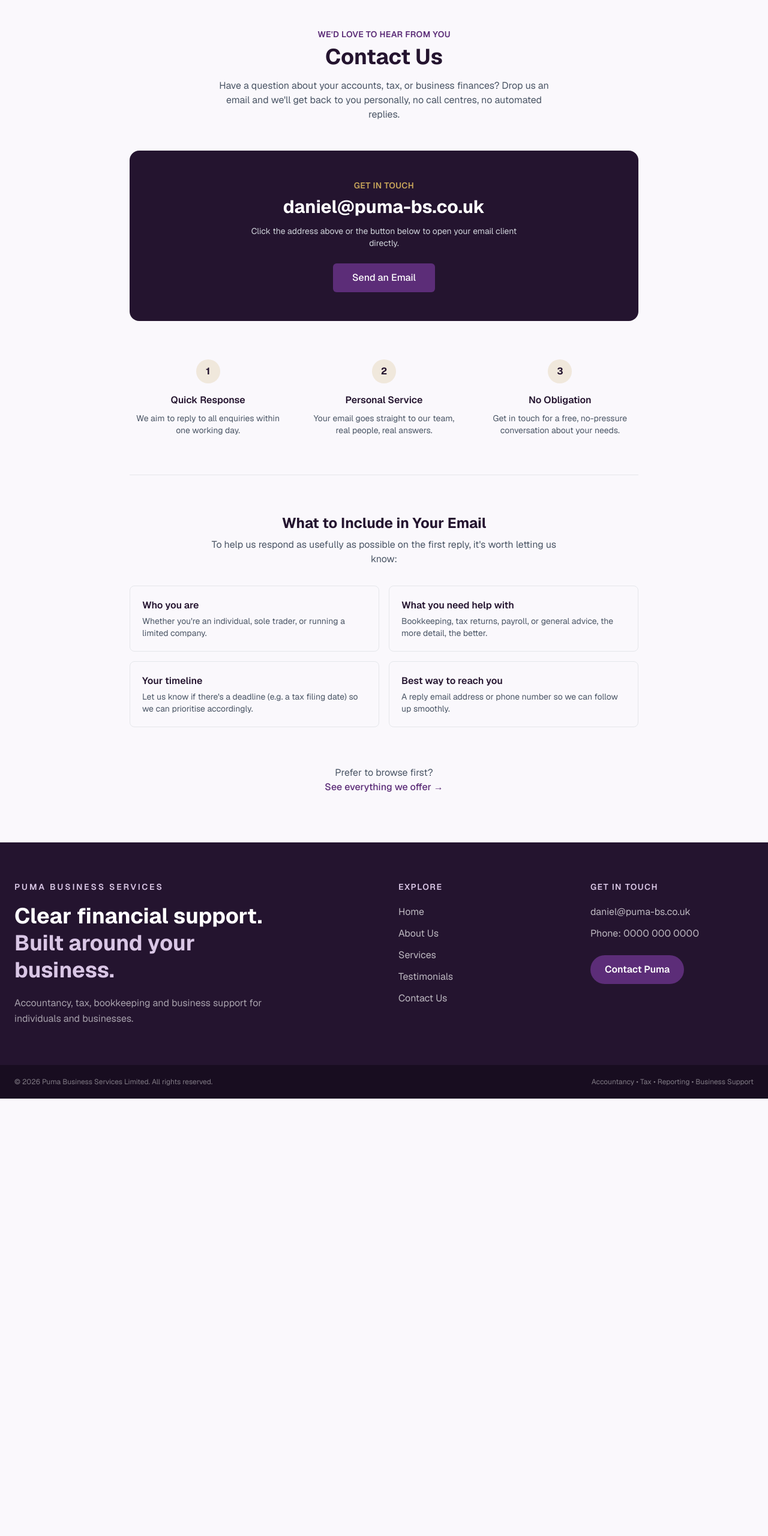
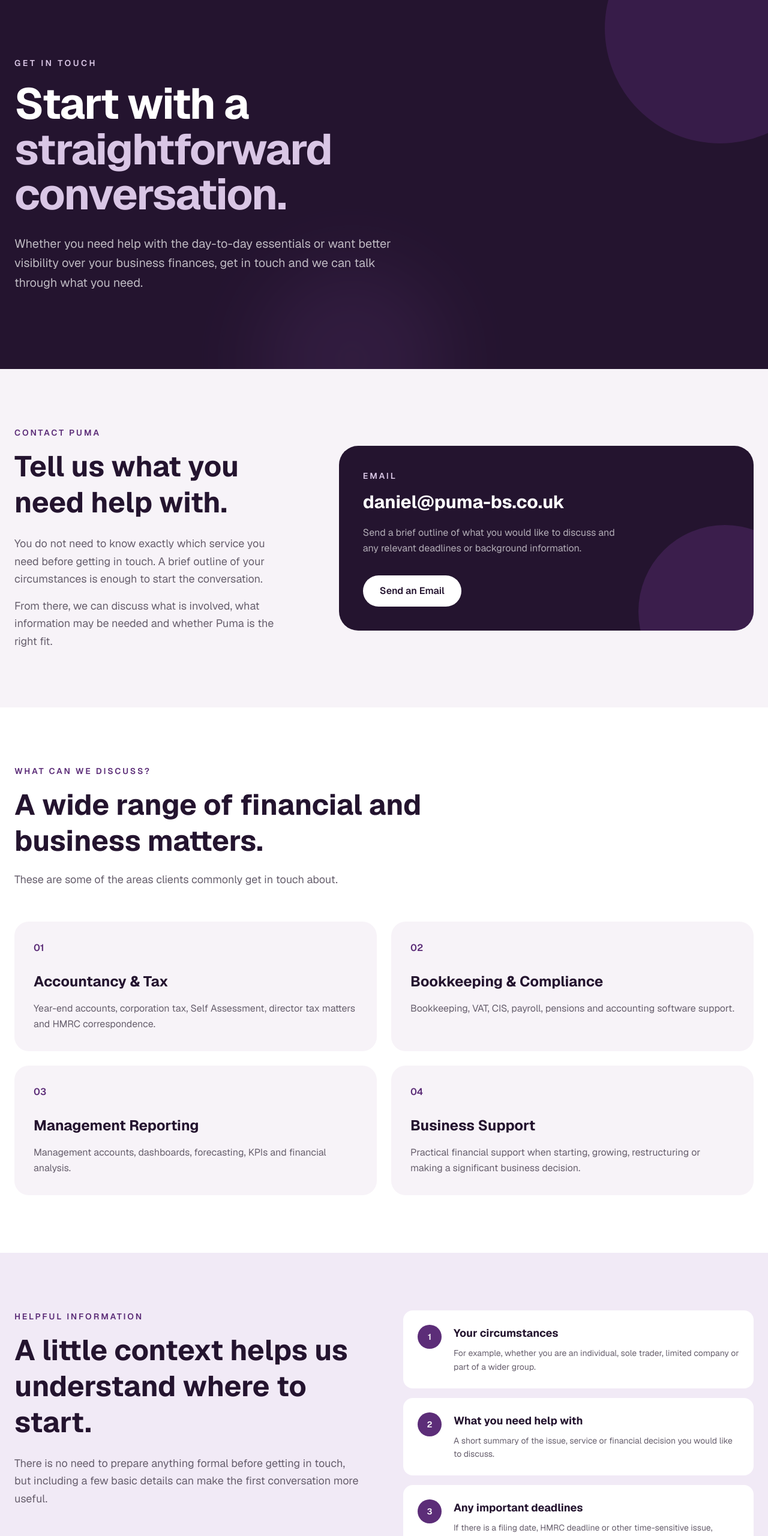
Before and after one commit to pumabs/puma-business-services, a Next.js app: page /contact in a window 1280 px wide. Shown: the part 126-2686 px from the top of the page at 60% size. Before the commit the page ends 1957 px from the top, so only its background shows below. Built offline with nearby package versions, Linux system fonts and the light colour scheme.

Commit message:
Revise contact page metadata and content
Updated metadata and improved contact page content.

```diff
--- a/app/contact/page.tsx
+++ b/app/contact/page.tsx
@@ -2,131 +2,283 @@
 import type { Metadata } from "next";
 
 export const metadata: Metadata = {
-  title: "Contact Us | Puma Business Services",
-  description: "Get in touch with Puma Business Services. Email daniel@puma-bs.co.uk for a free, no-obligation conversation about your accountancy needs.",
+  title: "Contact | Puma Business Services",
+  description:
+    "Get in touch with Puma Business Services to discuss accountancy, tax, bookkeeping, payroll, management reporting or wider business support.",
 };
+
+const enquiryTypes = [
+  {
+    title: "Accountancy & Tax",
+    text: "Year-end accounts, corporation tax, Self Assessment, director tax matters and HMRC correspondence.",
+  },
+  {
+    title: "Bookkeeping & Compliance",
+    text: "Bookkeeping, VAT, CIS, payroll, pensions and accounting software support.",
+  },
+  {
+    title: "Management Reporting",
+    text: "Management accounts, dashboards, forecasting, KPIs and financial analysis.",
+  },
+  {
+    title: "Business Support",
+    text: "Practical financial support when starting, growing, restructuring or making a significant business decision.",
+  },
+];
 
 export default function ContactPage() {
   return (
-    <div className="max-w-4xl mx-auto px-6 py-20">
+    <div>
 
-      {/* Heading */}
-      <div className="text-center">
-        <p className="text-brand-red font-semibold uppercase tracking-wide text-sm">
-          We&apos;d Love to Hear From You
+      {/* HERO */}
+      <section className="relative overflow-hidden bg-brand-purple-dark text-white">
+        <div className="absolute -top-28 -right-28 w-96 h-96 rounded-full bg-brand-purple opacity-35" />
+        <div className="absolute -bottom-36 left-1/3 w-80 h-80 rounded-full bg-brand-purple-mid opacity-15 blur-3xl" />
+
+        <div className="relative max-w-7xl mx-auto px-6 py-24 lg:py-32">
+          <div className="max-w-4xl">
+
+            <p className="text-brand-purple-soft font-semibold uppercase tracking-[0.25em] text-sm">
+              Get in Touch
             </p>
-        <h1 className="text-4xl font-bold text-brand-navy mt-2">Contact Us</h1>
-        <p className="mt-4 text-gray-600 max-w-xl mx-auto">
-          Have a question about your accounts, tax, or business finances?
-          Drop us an email and we&apos;ll get back to you personally, no call
-          centres, no automated replies.
+
+            <h1 className="mt-5 text-5xl sm:text-6xl lg:text-7xl font-bold leading-[1.05] tracking-tight">
+              Start with a
+              <span className="block text-brand-purple-soft">
+                straightforward conversation.
+              </span>
+            </h1>
+
+            <p className="mt-7 text-lg sm:text-xl text-white/70 max-w-2xl leading-relaxed">
+              Whether you need help with the day-to-day essentials or want
+              better visibility over your business finances, get in touch and
+              we can talk through what you need.
+            </p>
+
+          </div>
+        </div>
+      </section>
+
+      {/* CONTACT CARD */}
+      <section className="bg-brand-cream">
+        <div className="max-w-7xl mx-auto px-6 py-24">
+
+          <div className="grid lg:grid-cols-[0.8fr_1.2fr] gap-12 lg:gap-20 items-center">
+
+            <div>
+              <p className="text-brand-purple font-semibold uppercase tracking-[0.2em] text-sm">
+                Contact Puma
+              </p>
+
+              <h2 className="mt-4 text-4xl sm:text-5xl font-bold text-brand-purple-dark leading-tight">
+                Tell us what you need help with.
+              </h2>
+
+              <p className="mt-6 text-lg text-brand-slate leading-relaxed max-w-xl">
+                You do not need to know exactly which service you need before
+                getting in touch. A brief outline of your circumstances is
+                enough to start the conversation.
+              </p>
+
+              <p className="mt-4 text-lg text-brand-slate leading-relaxed max-w-xl">
+                From there, we can discuss what is involved, what information
+                may be needed and whether Puma is the right fit.
               </p>
             </div>
 
-{/* Email card */}
-<div className="mt-12 bg-brand-navy rounded-2xl px-8 py-12 text-center">
-  <p className="text-brand-gold font-semibold uppercase tracking-wide text-sm">
-    Get in Touch
+            <div className="bg-brand-purple-dark rounded-[2rem] p-8 sm:p-10 text-white relative overflow-hidden">
+
+              <div className="absolute -right-24 -bottom-28 w-72 h-72 rounded-full bg-brand-purple opacity-40" />
+
+              <div className="relative">
+
+                <p className="text-brand-purple-soft uppercase tracking-[0.2em] font-semibold text-sm">
+                  Email
                 </p>
-  <h2 className="text-white text-2xl sm:text-3xl font-bold mt-2">
-    <a href="mailto:daniel@puma-bs.co.uk" className="hover:text-brand-gold transition-colors">
+
+                <h2 className="mt-4 text-2xl sm:text-3xl font-bold break-words">
+                  <a
+                    href="mailto:daniel@puma-bs.co.uk"
+                    className="hover:text-brand-purple-soft transition-colors"
+                  >
                     daniel@puma-bs.co.uk
                   </a>
                 </h2>
-  <p className="text-gray-300 text-sm mt-3 max-w-md mx-auto">
-    Click the address above or the button below to open your email client directly.
+
+                <p className="mt-5 text-white/65 leading-relaxed max-w-md">
+                  Send a brief outline of what you would like to discuss and
+                  any relevant deadlines or background information.
                 </p>
 
                 <a
                   href="mailto:daniel@puma-bs.co.uk"
-    className="inline-block mt-6 bg-brand-red hover:bg-brand-orange transition-colors text-white font-medium px-8 py-3 rounded-md"
+                  className="inline-block mt-8 bg-white text-brand-purple-dark hover:bg-brand-purple-soft transition-colors px-7 py-3.5 rounded-full font-semibold"
                 >
                   Send an Email
                 </a>
+
+              </div>
             </div>
 
+          </div>
+        </div>
+      </section>
 
-      {/* Supporting info */}
-      <div className="mt-16 grid gap-8 sm:grid-cols-3 text-center">
-        <div>
-          <div className="w-10 h-10 rounded-full bg-brand-gold/20 flex items-center justify-center mx-auto">
-            <span className="text-brand-navy font-bold">1</span>
-          </div>
-          <h3 className="font-semibold text-brand-navy mt-4">Quick Response</h3>
-          <p className="text-sm text-gray-600 mt-2">
-            We aim to reply to all enquiries within one working day.
+      {/* WHAT WE CAN DISCUSS */}
+      <section className="bg-white">
+        <div className="max-w-7xl mx-auto px-6 py-24">
+
+          <div className="max-w-3xl">
+            <p className="text-brand-purple font-semibold uppercase tracking-[0.2em] text-sm">
+              What Can We Discuss?
+            </p>
+
+            <h2 className="mt-4 text-4xl sm:text-5xl font-bold text-brand-purple-dark leading-tight">
+              A wide range of financial and business matters.
+            </h2>
+
+            <p className="mt-5 text-lg text-brand-slate leading-relaxed max-w-2xl">
+              These are some of the areas clients commonly get in touch about.
             </p>
           </div>
-        <div>
-          <div className="w-10 h-10 rounded-full bg-brand-gold/20 flex items-center justify-center mx-auto">
-            <span className="text-brand-navy font-bold">2</span>
-          </div>
-          <h3 className="font-semibold text-brand-navy mt-4">Personal Service</h3>
-          <p className="text-sm text-gray-600 mt-2">
-            Your email goes straight to our team, real people, real answers.
+
+          <div className="mt-14 grid md:grid-cols-2 gap-6">
+
+            {enquiryTypes.map((item, index) => (
+              <div
+                key={item.title}
+                className="bg-brand-cream rounded-3xl p-8"
+              >
+                <p className="text-brand-purple font-semibold">
+                  0{index + 1}
+                </p>
+
+                <h3 className="mt-7 text-2xl font-bold text-brand-purple-dark">
+                  {item.title}
+                </h3>
+
+                <p className="mt-4 text-brand-slate leading-relaxed">
+                  {item.text}
                 </p>
               </div>
+            ))}
+
+          </div>
+        </div>
+      </section>
+
+      {/* WHAT HELPS */}
+      <section className="bg-brand-lilac">
+        <div className="max-w-7xl mx-auto px-6 py-24">
+
+          <div className="grid lg:grid-cols-2 gap-16 items-start">
+
             <div>
-          <div className="w-10 h-10 rounded-full bg-brand-gold/20 flex items-center justify-center mx-auto">
-            <span className="text-brand-navy font-bold">3</span>
+              <p className="text-brand-purple font-semibold uppercase tracking-[0.2em] text-sm">
+                Helpful Information
+              </p>
+
+              <h2 className="mt-4 text-4xl sm:text-5xl font-bold text-brand-purple-dark leading-tight">
+                A little context helps us understand where to start.
+              </h2>
+
+              <p className="mt-6 text-lg text-brand-slate leading-relaxed max-w-xl">
+                There is no need to prepare anything formal before getting in
+                touch, but including a few basic details can make the first
+                conversation more useful.
+              </p>
             </div>
-          <h3 className="font-semibold text-brand-navy mt-4">No Obligation</h3>
-          <p className="text-sm text-gray-600 mt-2">
-            Get in touch for a free, no-pressure conversation about your needs.
+
+            <div className="space-y-4">
+
+              {[
+                {
+                  title: "Your circumstances",
+                  text: "For example, whether you are an individual, sole trader, limited company or part of a wider group.",
+                },
+                {
+                  title: "What you need help with",
+                  text: "A short summary of the issue, service or financial decision you would like to discuss.",
+                },
+                {
+                  title: "Any important deadlines",
+                  text: "If there is a filing date, HMRC deadline or other time-sensitive issue, mention it in your first message.",
+                },
+                {
+                  title: "Your current setup",
+                  text: "If relevant, let us know which accounting software you use and whether another accountant or bookkeeper is currently involved.",
+                },
+              ].map((item, index) => (
+                <div
+                  key={item.title}
+                  className="bg-white rounded-2xl p-6 flex gap-5"
+                >
+                  <div className="w-10 h-10 rounded-full bg-brand-purple text-white flex items-center justify-center flex-shrink-0 font-semibold text-sm">
+                    {index + 1}
+                  </div>
+
+                  <div>
+                    <h3 className="font-bold text-brand-purple-dark text-lg">
+                      {item.title}
+                    </h3>
+
+                    <p className="mt-2 text-brand-slate leading-relaxed text-sm">
+                      {item.text}
                     </p>
                   </div>
                 </div>
+              ))}
 
-      {/* Divider */}
-      <div className="mt-16 border-t border-gray-200" />
+            </div>
 
-      {/* What to include */}
-      <div className="mt-16">
-        <h2 className="text-2xl font-bold text-brand-navy text-center">
-          What to Include in Your Email
+          </div>
+        </div>
+      </section>
+
+      {/* FINAL CTA */}
+      <section className="bg-white">
+        <div className="max-w-7xl mx-auto px-6 py-24">
+
+          <div className="relative overflow-hidden bg-brand-purple rounded-[2.5rem] px-8 py-16 sm:px-14 sm:py-20 text-white">
+
+            <div className="absolute -right-20 -bottom-24 w-80 h-80 bg-brand-purple-soft/20 rounded-full" />
+            <div className="absolute -left-24 -top-32 w-72 h-72 bg-brand-purple-dark/20 rounded-full" />
+
+            <div className="relative max-w-3xl">
+
+              <p className="text-brand-purple-soft uppercase tracking-[0.2em] font-semibold text-sm">
+                Ready When You Are
+              </p>
+
+              <h2 className="mt-4 text-4xl sm:text-5xl font-bold leading-tight">
+                Get in touch and tell us what&apos;s going on.
               </h2>
-        <p className="text-gray-600 text-center mt-2 max-w-xl mx-auto">
-          To help us respond as usefully as possible on the first reply, it&apos;s
-          worth letting us know:
+
+              <p className="mt-5 text-lg text-white/75 max-w-2xl leading-relaxed">
+                If Puma can help, we&apos;ll explain what the next steps could
+                look like. If it is not something we are best placed to deal
+                with, we&apos;ll be clear about that too.
               </p>
-        <div className="mt-8 grid gap-4 sm:grid-cols-2">
-          <div className="border border-gray-200 rounded-lg p-5">
-            <h3 className="font-semibold text-brand-navy">Who you are</h3>
-            <p className="text-sm text-gray-600 mt-1">
-              Whether you&apos;re an individual, sole trader, or running a limited company.
-            </p>
-          </div>
-          <div className="border border-gray-200 rounded-lg p-5">
-            <h3 className="font-semibold text-brand-navy">What you need help with</h3>
-            <p className="text-sm text-gray-600 mt-1">
-              Bookkeeping, tax returns, payroll, or general advice, the more detail, the better.
-            </p>
-          </div>
-          <div className="border border-gray-200 rounded-lg p-5">
-            <h3 className="font-semibold text-brand-navy">Your timeline</h3>
-            <p className="text-sm text-gray-600 mt-1">
-              Let us know if there&apos;s a deadline (e.g. a tax filing date) so we can prioritise accordingly.
-            </p>
-          </div>
-          <div className="border border-gray-200 rounded-lg p-5">
-            <h3 className="font-semibold text-brand-navy">Best way to reach you</h3>
-            <p className="text-sm text-gray-600 mt-1">
-              A reply email address or phone number so we can follow up smoothly.
-            </p>
+
+              <a
+                href="mailto:daniel@puma-bs.co.uk"
+                className="inline-block mt-8 bg-white text-brand-purple-dark hover:bg-brand-purple-soft transition-colors px-7 py-3.5 rounded-full font-semibold"
+              >
+                Email Puma
+              </a>
+
+              <Link
+                href="/services"
+                className="inline-flex items-center mt-8 sm:ml-6 font-semibold text-white/80 hover:text-white transition-colors"
+              >
+                Browse Services
+                <span className="ml-2">→</span>
+              </Link>
+
             </div>
           </div>
         </div>
-
-      {/* Final CTA */}
-      <div className="mt-16 text-center">
-        <p className="text-gray-600">Prefer to browse first?</p>
-        <Link
-          href="/services"
-          className="text-brand-red hover:text-brand-orange font-medium transition-colors"
-        >
-          See everything we offer →
-        </Link>
-      </div>
+      </section>
 
     </div>
   );
```
Lines whose indentation alone changed are shown as unchanged.
